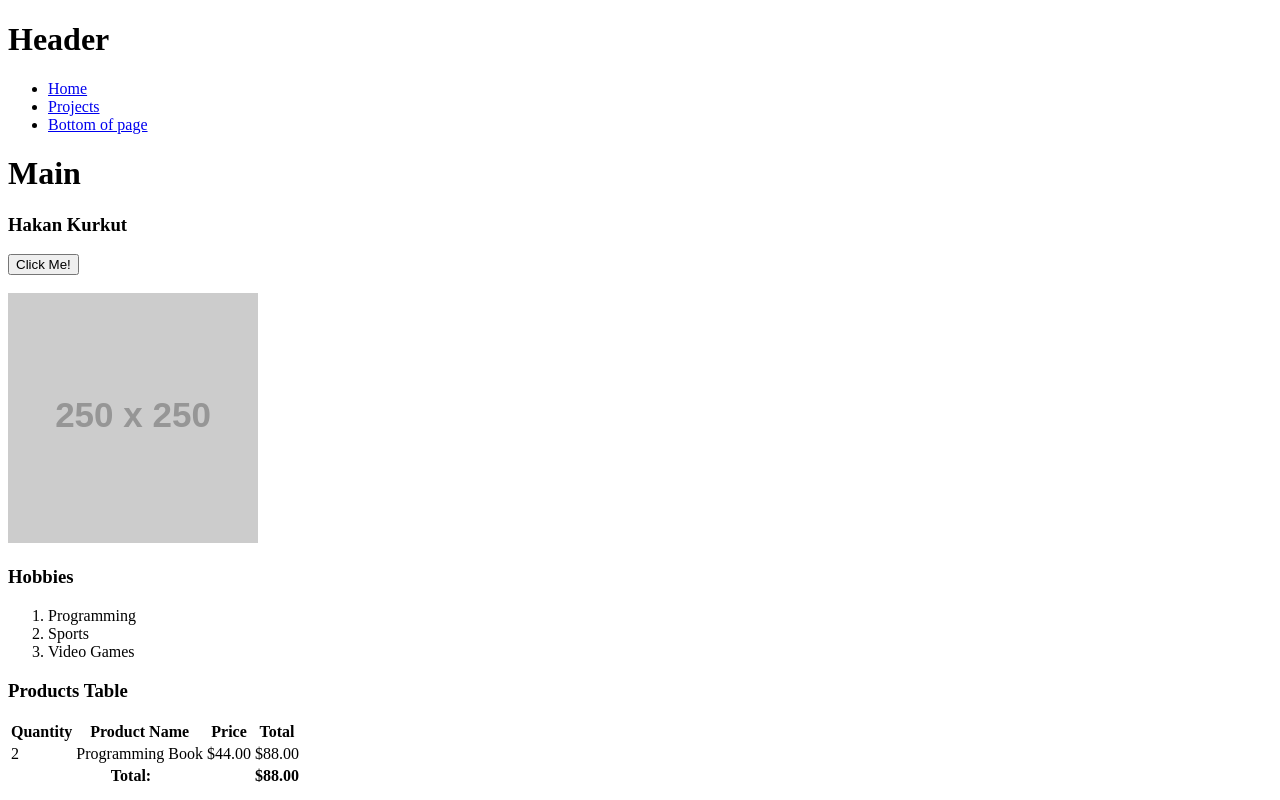
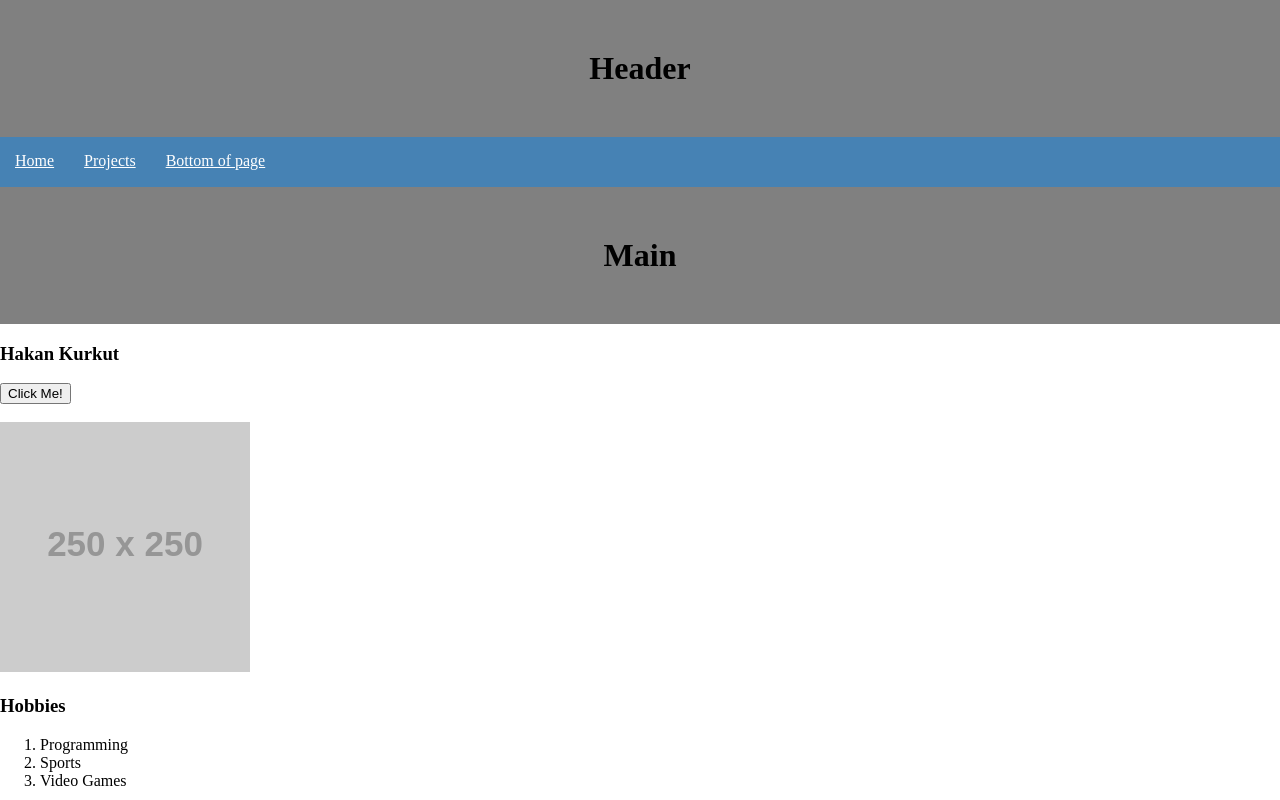
Before and after one commit to hakankurkut/review, a plain HTML site: page index.html in a window 1280 px wide. Shown: the top 800 px of the page. Drawn offline with Linux system fonts and the light colour scheme; placeholder pictures from the web are drawn by us.

Commit message:
Changed style of h1 and nav

```diff
--- /dev/null
+++ b/css/main.css
@@ -0,0 +1,38 @@
+body {
+  margin: 0px;
+  padding: 0px;
+}
+
+h1 {
+  text-align: center;
+  background-color: grey;
+  margin: 0px;
+  padding: 50px;
+}
+
+nav {
+  background-color: steelblue;
+  height: 50px;
+}
+
+nav ul {
+  margin: 0px;
+  padding: 0px;
+  list-style-type: none;
+}
+
+nav ul li {
+  float: left;
+  padding: 15px;
+}
+
+nav ul li:hover {
+  background-color: black;
+  cursor: pointer;
+}
+
+nav ul li a {
+  font-size: 18px,
+  text-decoration: none;
+  color: white;
+}
--- a/index.html
+++ b/index.html
@@ -7,6 +7,7 @@
     <meta name="keywords" content="HTML,CSS,Python,Prework,Coding,Temple">
     <meta name="viewport" content="width=device-width, initial-scale=1.0, user-scallable=yes">
     <title>Review -Home</title>
+    <link rel="stylesheet" href="./css/main.css">
   </head>
   <body>
     <!-- this is an HTML comment -->
```
